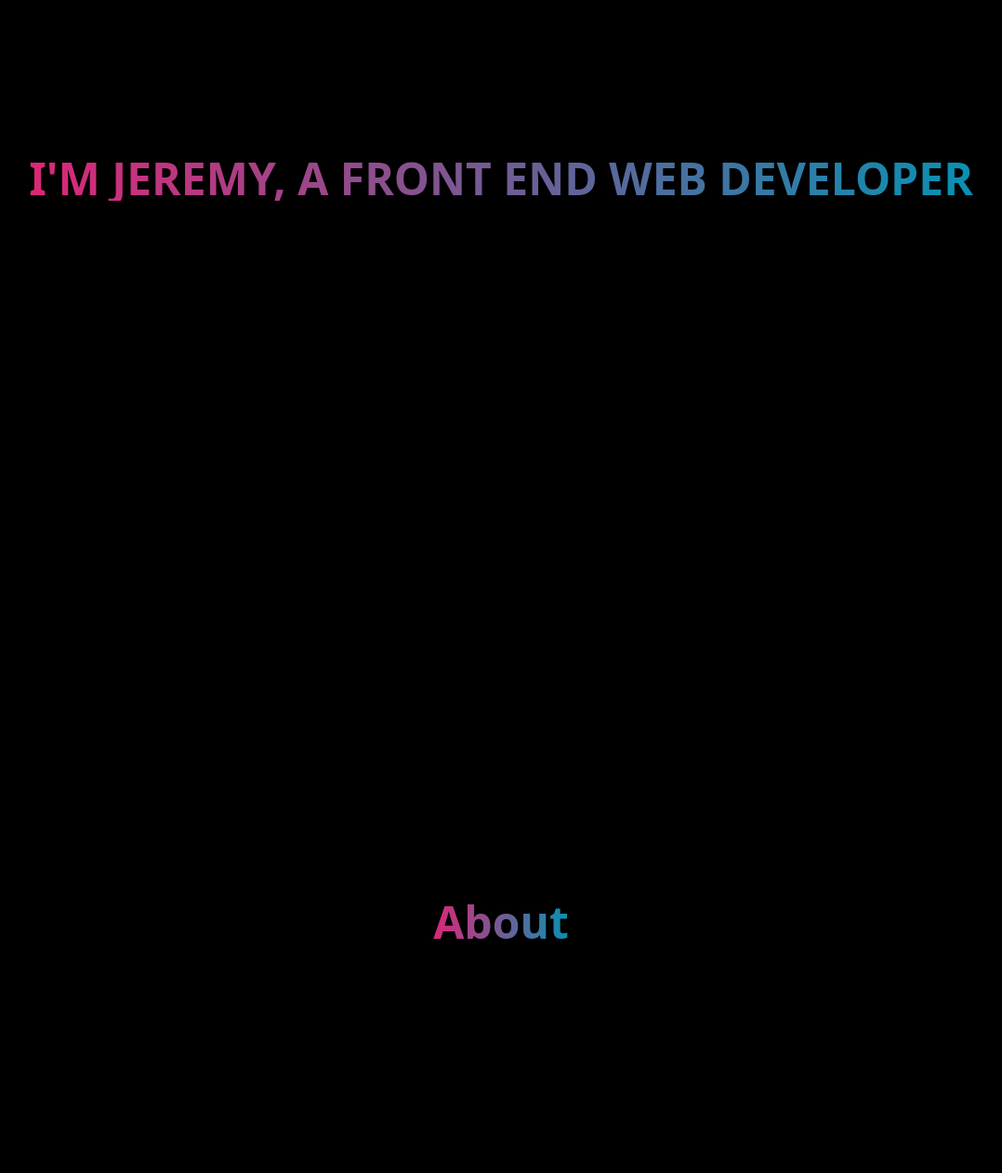
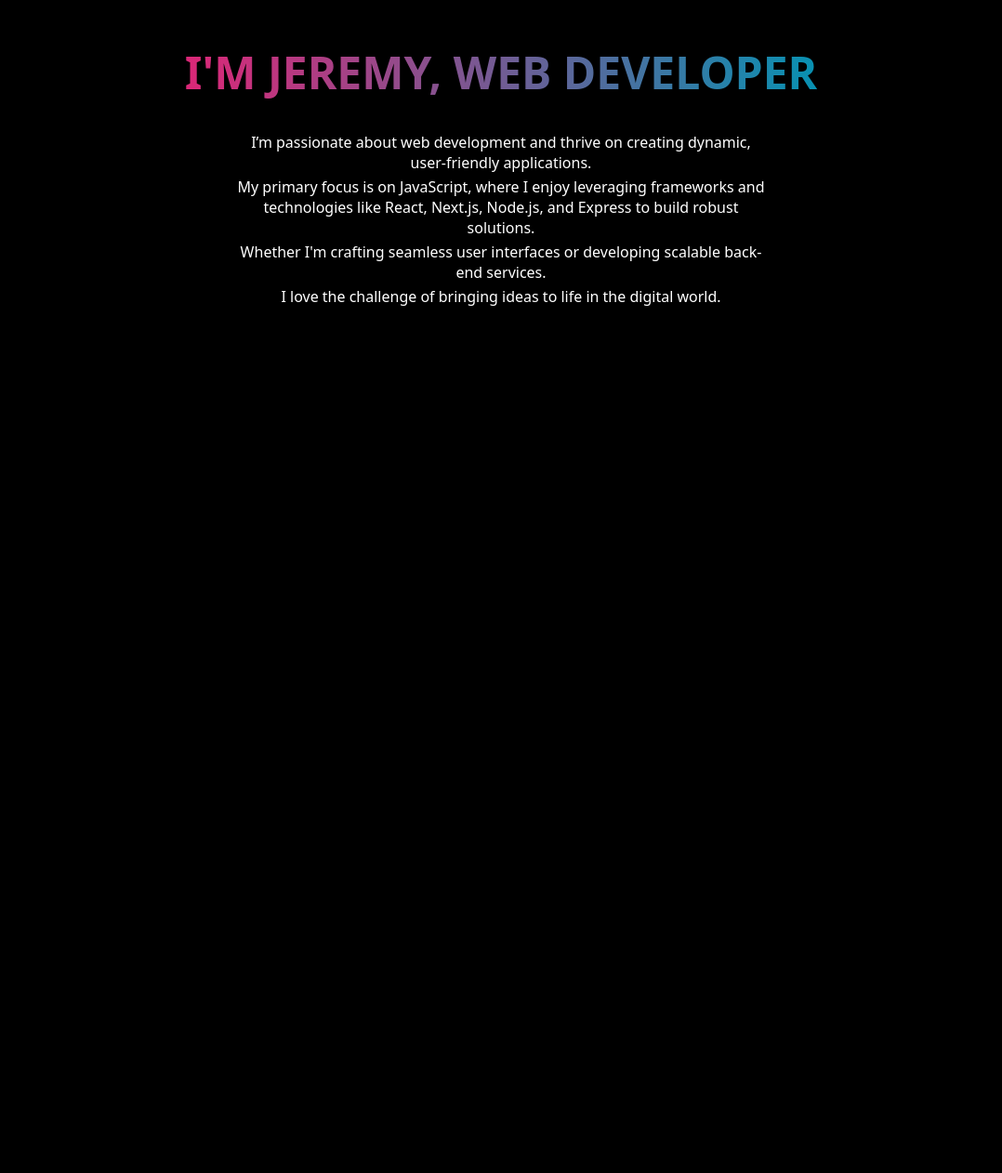
Before and after one commit to Jeramian/Portfolio, a Next.js app: page / in a window 1280 px wide. Shown: the part 208-1470 px from the top of the page at 93% size, without its empty margins (101-1179 px from the left). Built offline with nearby package versions, Linux system fonts and the light colour scheme.

Commit message:
simplify

```diff
--- a/app/components/about.tsx
+++ /dev/null
@@ -1,11 +0,0 @@
-import React from 'react'
-
-export const About = () => {
-  return (
-    <div className='w-full h-screen text-center bg-black py-4 grid place-items-center'>
-        <h1 className='font-bold text-5xl bg-clip-text text-transparent bg-gradient-to-r from-pink-600 to-cyan-600'>About</h1>
-    </div>
-  )
-}
-
-export default About;
--- a/app/components/contact.tsx
+++ /dev/null
@@ -1,11 +0,0 @@
-import React from 'react'
-
-export const Contact = () => {
-  return (
-    <div className='w-full h-screen text-center bg-black py-4 grid place-items-center'>
-        <h1 className='font-bold text-5xl bg-clip-text text-transparent bg-gradient-to-r from-pink-600 to-cyan-600'>Contact</h1>
-    </div>
-  )
-}
-
-export default Contact;
--- a/app/components/header.tsx
+++ b/app/components/header.tsx
@@ -1,11 +1,16 @@
 import React from 'react';
 
 export const Header = () => {
-    return(
-        <div className='w-full h-screen text-center bg-black py-4 grid place-items-center'>
-            <h1 className='font-bold text-5xl bg-clip-text text-transparent bg-gradient-to-r from-pink-600 to-cyan-600'>I'M JEREMY, A FRONT END WEB DEVELOPER</h1>
+    return (
+        <div className='w-full h-screen text-center bg-black py-4 flex flex-col justify-center items-center'>
+            <h1 className='font-bold text-5xl bg-clip-text text-transparent bg-gradient-to-r from-pink-600 to-cyan-600 pb-10'>I'M JEREMY, WEB DEVELOPER</h1>
+            <div className='max-w-xl mx-auto'> {/* Set a max-width for the text block */}
+                <p className='text-white mb-1 leading-snug'>I’m passionate about web development and thrive on creating dynamic, user-friendly applications.</p>
+                <p className='text-white mb-1 leading-snug'>My primary focus is on JavaScript, where I enjoy leveraging frameworks and technologies like React, Next.js, Node.js, and Express to build robust solutions.</p>
+                <p className='text-white mb-1 leading-snug'>Whether I'm crafting seamless user interfaces or developing scalable back-end services.</p>
+                <p className='text-white leading-snug'>I love the challenge of bringing ideas to life in the digital world.</p>
+            </div>
         </div>
-    )
+    );
 }
-
 export default Header;
--- a/app/layout.tsx
+++ b/app/layout.tsx
@@ -2,9 +2,7 @@
 import "./globals.css";
 import Header from "./components/header";
 import Footer from "./components/footer";
-import About from "./components/about";
 import Projects from "./components/projects";
-import Contact from "./components/contact";
 
 export const metadata: Metadata = {
   title: "Create Next App",
@@ -21,9 +19,6 @@
       <body className="flex flex-col min-h-screen">
         <Header />
         <main className="flex-grow">
-        <About />
-        <Projects />
-        <Contact />
         {children}
         </main>
         <Footer />
```
